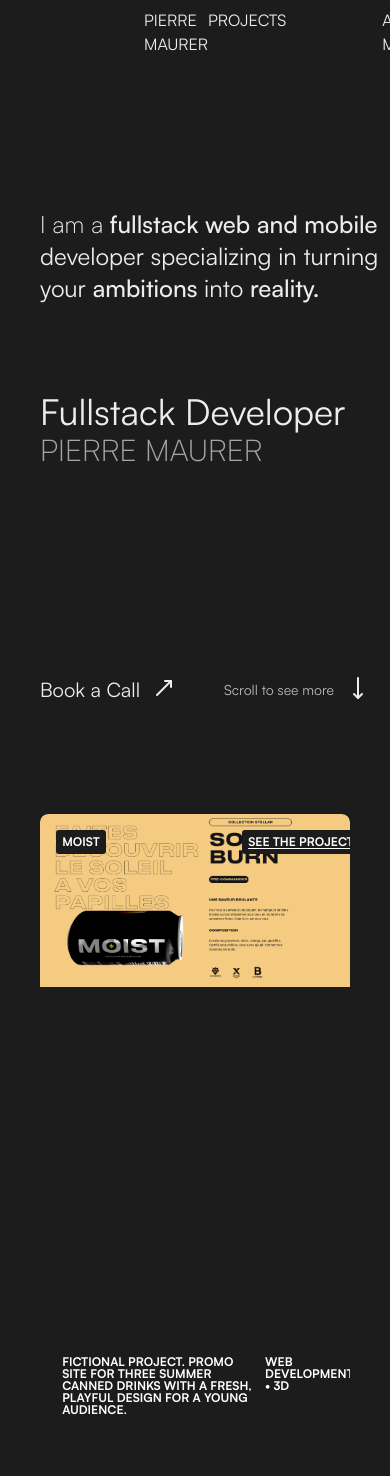
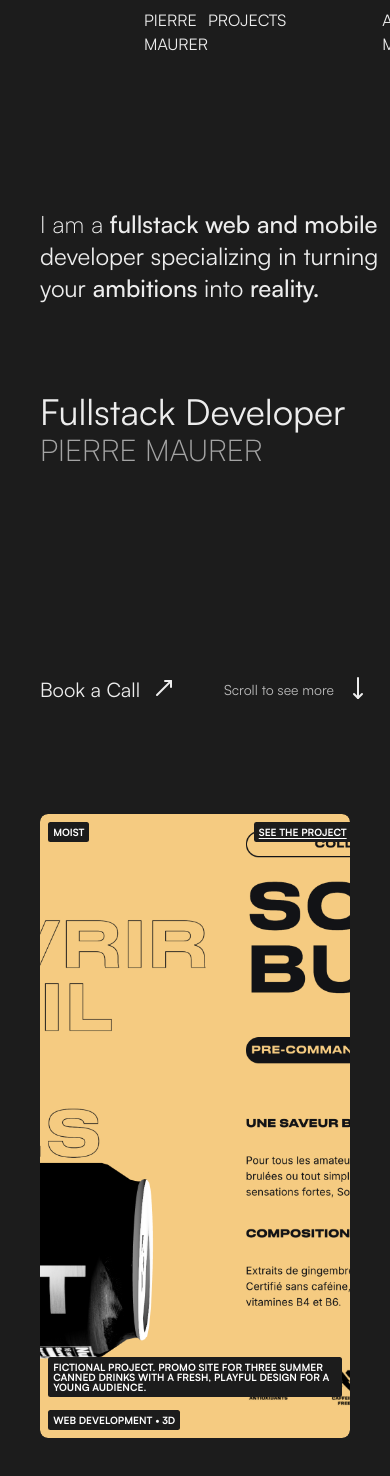
Before and after one commit to PierreMaurer/portfolio, a Next.js app: page / in a window 390 px wide. Shown: the top 1476 px of the page. Built offline with nearby package versions, Linux system fonts and the light colour scheme.

Commit message:
fix: respnsive for card

```diff
--- a/app/globals.css
+++ b/app/globals.css
@@ -131,16 +131,33 @@ section {
   overflow: hidden;
 }
 
-.tag {
+.card img, .card .videoPlayer {
+  width: 100%;
+  height: 100%;
+  object-fit: cover;
+  position: relative;
+}
+
+.tag, .tagBottom {
   position: absolute;
-  top: 1em;
-  left: 1em;
-  right: 1em;
-  z-index: 1;
+  z-index: 10;
   display: flex;
   justify-content: space-between;
   width: 98%;
 }
+
+.tag {
+  top: 0.5em;
+  left: 0.5em;
+  right: 0.5em;
+}
+
+.tagBottom {
+  bottom: 0.5em;
+  left: 0.5em;
+  right: 0.5em;
+}
+
 .tag p {
   text-transform: uppercase;
   font-size: 12px;
@@ -152,16 +169,6 @@ section {
   background-color: #1C1C1C;
 }
 
-.tagBottom {
-  position: absolute;
-  bottom: 1em;
-  left: 1em;
-  right: 1em;
-  z-index: 1;
-  display: flex;
-  justify-content: space-between;
-  width: 98%;
-}
 .tagBottom p {
   text-transform: uppercase;
   font-size: 12px;
@@ -172,11 +179,37 @@ section {
   border-radius: 0.25em;
   background-color: #1C1C1C;
 }
+
 @media (max-width: 1000px) {
   .card-container {
     width: 95%;
+  }
+  .tag, .tagBottom {
+    left: 0.5em;
+    right: 0.5em;
+  }
+  .tagBottom {
+    flex-direction: column;
+    gap: 0.5em;
+  }
+  .tag p, .tagBottom p {
+    font-size: 10px;
+    padding: 0.5em;
+  }
+  .tagBottom p:first-child {
+    width: calc(100% - 1em);
+    margin-bottom: 0.5em;
+    margin-right: 0.5em;
+  }
+  .tagBottom p:last-child {
+    width: fit-content;
+  }
+}
 
-  }
+.videoPlayer {
+  position: relative;
+  width: 100%;
+  height: 100%;
 }
 
 .videoPlayer > div {
```
